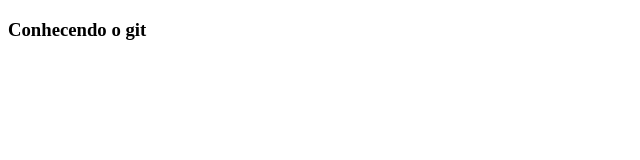
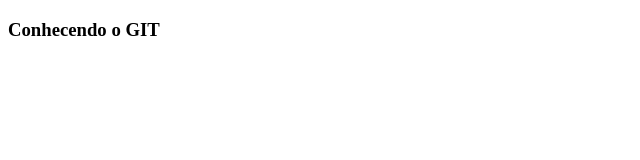
Before and after one commit to Gwolner/ComandosGit, a plain HTML site: page index.html in a window 1280 px wide. Shown: the full height of the page, 0-640 px from the left. Drawn offline with Linux system fonts and the light colour scheme.

```diff
--- a/index.html
+++ b/index.html
@@ -4,6 +4,6 @@
 	<title>Conhecendo o Git</title>
 </head>
 <body>
-	<h3>Conhecendo o git</h3>
+	<h3>Conhecendo o GIT</h3>
 </body>
 </html>
```
Also changed, not shown: 1 other file.
